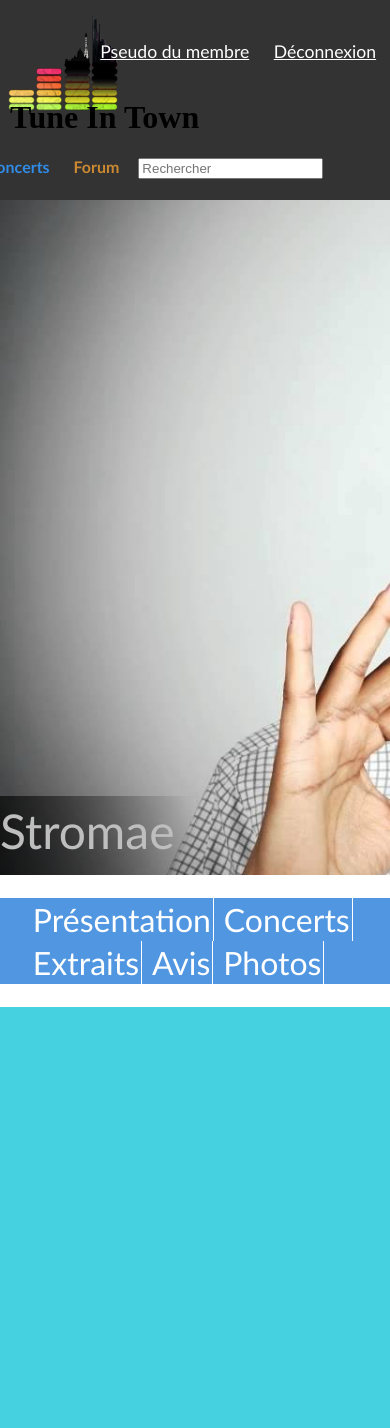
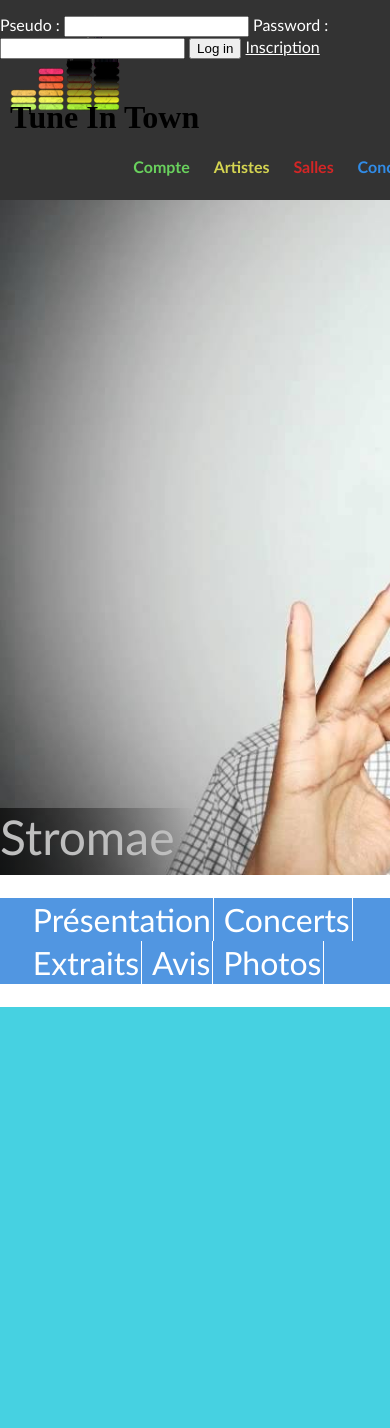
Before and after one commit to baptisteCapart/Site-Web, a PHP site: page /pageartiste.php in a window 390 px wide; the page is wider, and only the part inside the window is pictured. Shown: the top 1428 px of that part. Run offline with PHP 8.4, Linux system fonts and the light colour scheme.

Commit message:
design responsive acueil + petits bug affichage corriges

```diff
--- a/banniere.php
+++ b/banniere.php
@@ -4,7 +4,7 @@
 	<div><strong class="slogan">The beat goes around !</strong></div>
 
 	<?php
-	$loggé = true;
+	$loggé = false;
 	if($loggé == false){
 	?>
 		<form class ="form" method="post" action="formulaire.php">
--- a/bannierestyle.css
+++ b/bannierestyle.css
@@ -5,6 +5,7 @@ header
 	max-height: 200px;
 	min-height: 120px;
 	width: 100%;
+	min-width: 500px;
 	margin : none;
 }
 
@@ -45,15 +46,12 @@ nav
 	font-family: calibri;
 	font-size: 1.3em;
 	display: inline-block;
-	margin-left: 3px;
 	font-weight: bold;
 	position : absolute;
 	top : 18%;
-	right: 0%;
-	//width: auto;
+	width: 100%;
 	min-width: 700px;
 }
-
 
 #menu ul
 {
@@ -61,7 +59,7 @@ nav
 	 padding:0;
 	 list-style-type:none;
 	 text-align:center;
-
+	 float: right;
 }
 
 #menu li
@@ -178,7 +176,10 @@ nav ul li ul li a:hover
 {
 	background-color:#69D15D;
 }
-
+#compte .menu1 li:hover a
+{
+	color: black;
+}
 #artistes .menu2 li:hover
 {
 	background-color: #D4D451;
--- a/homestyle.css
+++ b/homestyle.css
@@ -102,7 +102,7 @@ ul
 #proche_vous ul
 {
 	position: relative;
-	left : 2%;
+	padding-left : 2%;
 }
 
 
@@ -217,14 +217,16 @@ ul
 {
 	list-style: none;
 	display: block;
-
 }
 
 #pub ul
 {
 	margin-bottom: 50px;
 	padding: 0;
+}
 
+ .typeinscrits>li{
+	vertical-align: top;
 }
 
 #pub ul li ul li
--- a/pageartistestyle.css
+++ b/pageartistestyle.css
@@ -27,8 +27,8 @@ html, body
 	color : #BEBEBE;
     background: -webkit-linear-gradient(left,  rgba(0,0,0,0.65) 0%,rgba(0,0,0,0) 50%);
 	width: 100%;
-	padding-top: 1.5%;
-	padding-bottom: 1.5%;
+	vertical-align: middle;
+	display: inline-block;
 }
 
 #menudyna
```
